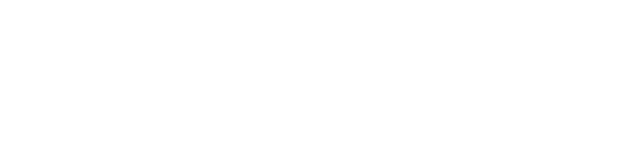
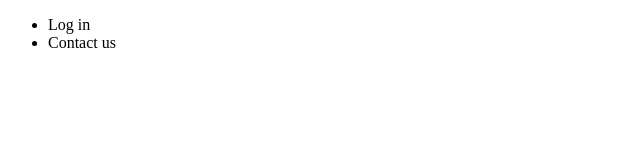
Before and after one commit to jokebos/mi_repositorio1, a plain HTML site: page indexgit.html in a window 1280 px wide. Shown: the whole page, without its empty margins (0-640 px from the left). Drawn offline with Linux system fonts and the light colour scheme.

Commit message:
agregando nav

```diff
--- a/indexgit.html
+++ b/indexgit.html
@@ -6,6 +6,16 @@
 	<title>Document</title>
 </head>
 <body>
+	<header>
+		<div>
+			<nav>
+				<ul>
+					<li>Log in</li>
+					<li>Contact us</li>
+				</ul>
+			</nav>
+		</div>
+	</header>
 
 </body>
 </html>
```
